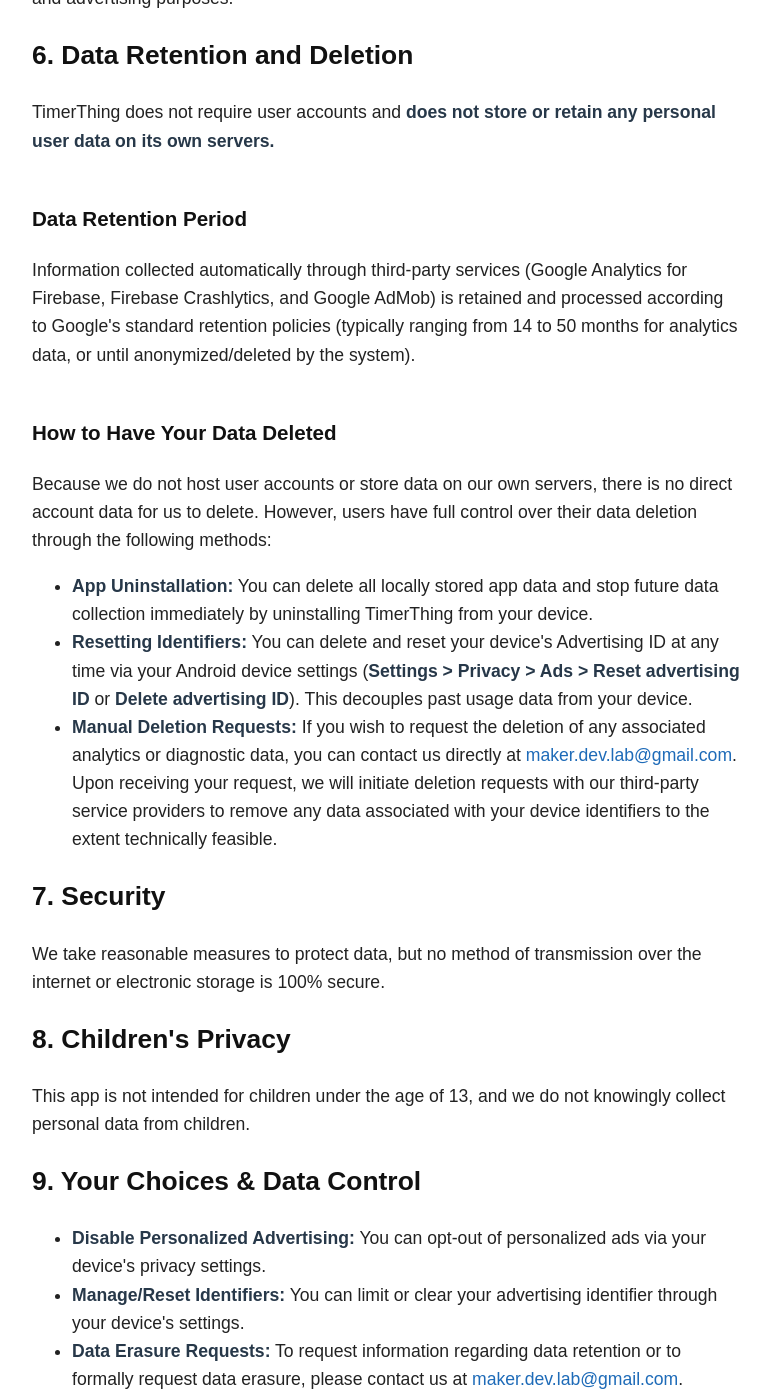
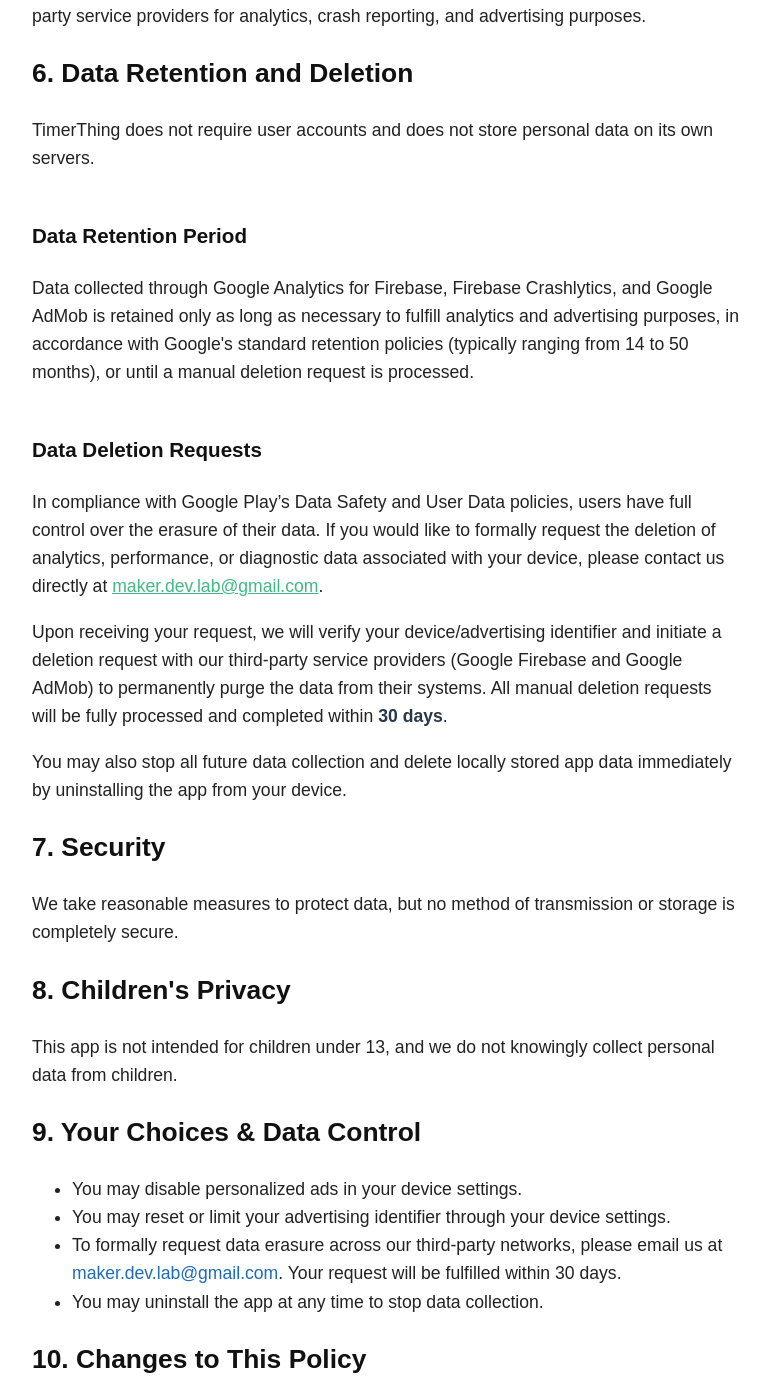
Before and after one commit to aknay/aknay.github.io, a Jekyll site: the page built from timerthing-privacy-policy.html, in a window 1280 px wide and 1400 px high, scrolled down 1495 px. Shown: the whole window, without its empty margins (104-874 px from the left). Built offline with Jekyll 4.4.1, drawn with Linux system fonts in a browser that asks for light colours; some of the changed text lies outside the part shown.

Commit message:
Update privacy policy for TimerThing

```diff
--- a/timerthing-privacy-policy.html
+++ b/timerthing-privacy-policy.html
@@ -29,104 +29,101 @@
 
   <h2>1. Overview</h2>
   <p>
-    This Privacy Policy explains how the app <strong>TimerThing</strong> (“we”, “our”, or “the app”) handles user data.
+    This Privacy Policy explains how TimerThing (“we”, “our”, or “the app”) handles user data.
     By using the app, you agree to this policy.
   </p>
 
   <h2>2. Information We Collect</h2>
-  <p>The app does not require user registration or accounts.</p>
-  <p>However, we may collect limited data automatically through third-party services:</p>
+  <p>The app does not require user accounts or registration.</p>
+  <p>We may collect limited data automatically through third-party services used in the app.</p>
 
   <h3>Device and Usage Data</h3>
   <ul>
     <li>Device model and operating system version</li>
-    <li>App interactions (button taps, timer usage, screen views)</li>
+    <li>App interactions (such as button taps, timer usage, and screen views)</li>
     <li>App performance data (crashes, errors, diagnostics)</li>
-    <li>Device or advertising identifiers</li>
+    <li>Device or other identifiers (such as Firebase installation ID)</li>
   </ul>
 
   <h3>Advertising Data</h3>
   <ul>
-    <li>Advertising ID for ad delivery and measurement</li>
+    <li>Google Advertising ID (used for ad delivery, frequency capping, and measurement)</li>
   </ul>
 
   <h2>3. How We Use Information</h2>
   <ul>
-    <li>To improve app performance, stability, and fix technical issues</li>
-    <li>To analyze usage trends and user behavior to improve the user experience</li>
-    <li>To display and optimize relevant advertisements</li>
+    <li>To improve app performance and stability</li>
+    <li>To understand usage trends and improve user experience</li>
+    <li>To display and measure advertisements</li>
+    <li>To diagnose and fix technical issues</li>
   </ul>
 
   <h2>4. Third-Party Services</h2>
-  <p>The app uses third-party services that may collect and process data in accordance with their own privacy policies:</p>
+  <p>The app uses third-party services that may collect and process data:</p>
   <ul>
     <li>Google Analytics for Firebase</li>
     <li>Firebase Crashlytics</li>
     <li>Google AdMob</li>
   </ul>
+  <p>
+    These services process data according to their own privacy policies.
+  </p>
 
   <h2>5. Data Sharing</h2>
   <p>
-    We do not sell or share personal data for commercial purposes. Automatically collected data is shared only with the third-party providers listed above for analytics, crash reporting, and advertising purposes.
+    We do not sell personal data. Some automatically collected data may be shared with
+    third-party service providers for analytics, crash reporting, and advertising purposes.
   </p>
 
   <h2>6. Data Retention and Deletion</h2>
   <p>
-    TimerThing does not require user accounts and <strong>does not store or retain any personal user data on its own servers.</strong>
+    TimerThing does not require user accounts and does not store personal data on its own servers.
   </p>
 
   <h3>Data Retention Period</h3>
   <p>
-    Information collected automatically through third-party services (Google Analytics for Firebase, Firebase Crashlytics, and Google AdMob) is retained and processed according to Google's standard retention policies (typically ranging from 14 to 50 months for analytics data, or until anonymized/deleted by the system).
+    Data collected through Google Analytics for Firebase, Firebase Crashlytics, and Google AdMob
+    is retained only as long as necessary to fulfill analytics and advertising purposes, in accordance with Google's standard retention policies (typically ranging from 14 to 50 months), or until a manual deletion request is processed.
   </p>
 
-  <h3>How to Have Your Data Deleted</h3>
+  <h3>Data Deletion Requests</h3>
   <p>
-    Because we do not host user accounts or store data on our own servers, there is no direct account data for us to delete. However, users have full control over their data deletion through the following methods:
+    In compliance with Google Play’s Data Safety and User Data policies, users have full control over the erasure of their data. If you would like to formally request the deletion of analytics, performance, or diagnostic data associated with your device, please contact us directly at
+    <a href="mailto:maker.dev.lab@gmail.com">maker.dev.lab@gmail.com</a>.
   </p>
-  <ul>
-    <li>
-      <strong>App Uninstallation:</strong> You can delete all locally stored app data and stop future data collection immediately by uninstalling TimerThing from your device.
-    </li>
-    <li>
-      <strong>Resetting Identifiers:</strong> You can delete and reset your device's Advertising ID at any time via your Android device settings (<strong>Settings &gt; Privacy &gt; Ads &gt; Reset advertising ID</strong> or <strong>Delete advertising ID</strong>). This decouples past usage data from your device.
-    </li>
-    <li>
-      <strong>Manual Deletion Requests:</strong> If you wish to request the deletion of any associated analytics or diagnostic data, you can contact us directly at <a href="mailto:maker.dev.lab@gmail.com">maker.dev.lab@gmail.com</a>. Upon receiving your request, we will initiate deletion requests with our third-party service providers to remove any data associated with your device identifiers to the extent technically feasible.
-    </li>
-  </ul>
+  <p>
+    Upon receiving your request, we will verify your device/advertising identifier and initiate a deletion request with our third-party service providers (Google Firebase and Google AdMob) to permanently purge the data from their systems. All manual deletion requests will be fully processed and completed within <strong>30 days</strong>.
+  </p>
+  <p>
+    You may also stop all future data collection and delete locally stored app data immediately by uninstalling the app from your device.
+  </p>
 
   <h2>7. Security</h2>
   <p>
-    We take reasonable measures to protect data, but no method of transmission over the internet or electronic storage is 100% secure.
+    We take reasonable measures to protect data, but no method of transmission or storage is completely secure.
   </p>
 
   <h2>8. Children's Privacy</h2>
   <p>
-    This app is not intended for children under the age of 13, and we do not knowingly collect personal data from children.
+    This app is not intended for children under 13, and we do not knowingly collect personal data from children.
   </p>
 
   <h2>9. Your Choices &amp; Data Control</h2>
   <ul>
-    <li>
-      <strong>Disable Personalized Advertising:</strong> You can opt-out of personalized ads via your device's privacy settings.
-    </li>
-    <li>
-      <strong>Manage/Reset Identifiers:</strong> You can limit or clear your advertising identifier through your device's settings.
-    </li>
-    <li>
-      <strong>Data Erasure Requests:</strong> To request information regarding data retention or to formally request data erasure, please contact us at <a href="mailto:maker.dev.lab@gmail.com">maker.dev.lab@gmail.com</a>.
-    </li>
+    <li>You may disable personalized ads in your device settings.</li>
+    <li>You may reset or limit your advertising identifier through your device settings.</li>
+    <li>To formally request data erasure across our third-party networks, please email us at <a href="mailto:maker.dev.lab@gmail.com">maker.dev.lab@gmail.com</a>. Your request will be fulfilled within 30 days.</li>
+    <li>You may uninstall the app at any time to stop data collection.</li>
   </ul>
 
   <h2>10. Changes to This Policy</h2>
   <p>
-    We may update this Privacy Policy from time to time. Changes will be posted within the app or on our official privacy policy link.
+    We may update this Privacy Policy from time to time. Changes will be posted on this page.
   </p>
 
-  <h2>11. Contact Us</h2>
+  <h2>11. Contact</h2>
   <p>
-    If you have questions or requests regarding this Privacy Policy or your data, contact:<br />
+    If you have questions about this Privacy Policy, contact:<br />
     <strong>Email:</strong> <a href="mailto:maker.dev.lab@gmail.com">maker.dev.lab@gmail.com</a>
   </p>
 
```
Also changed, not shown: other parts of timerthing-privacy-policy.html (+1 -1 lines).
